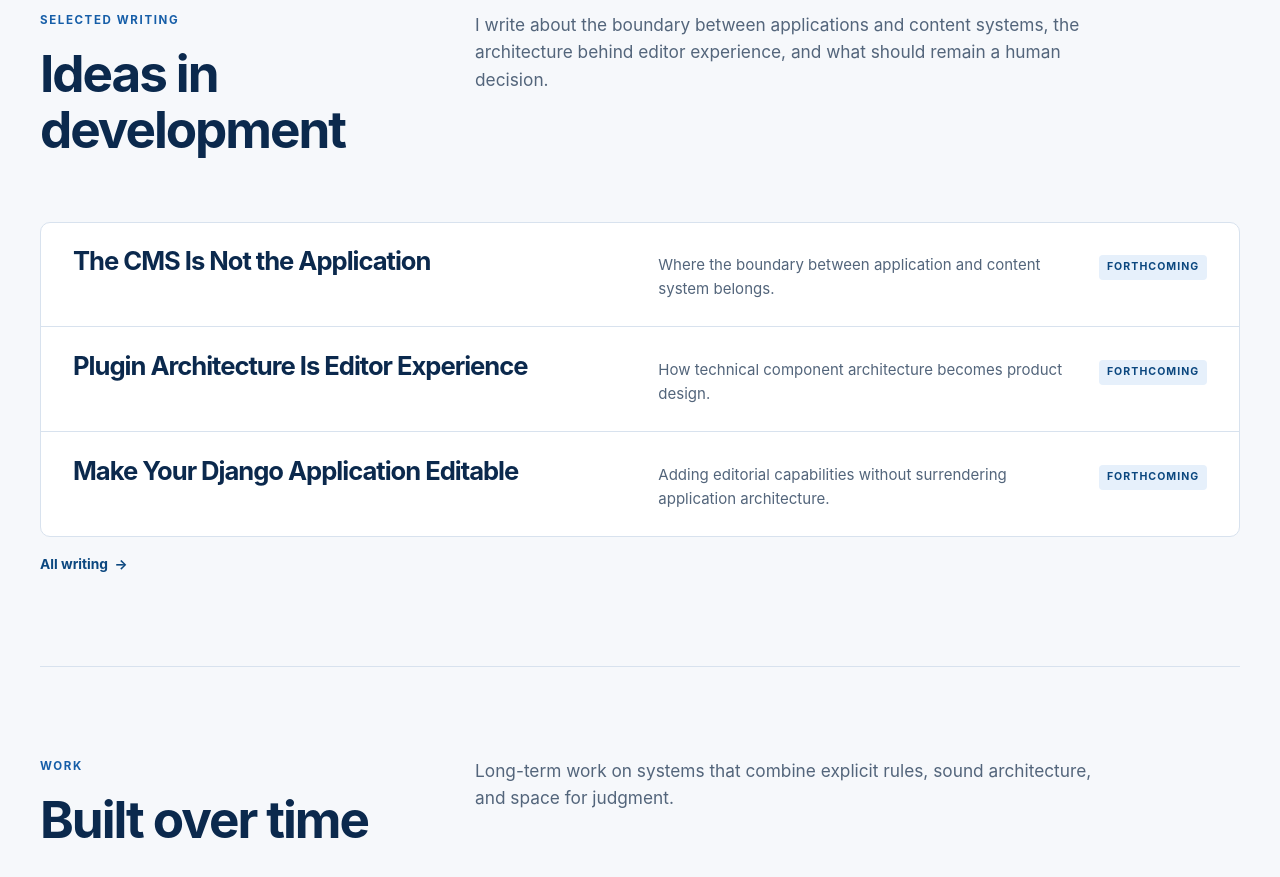
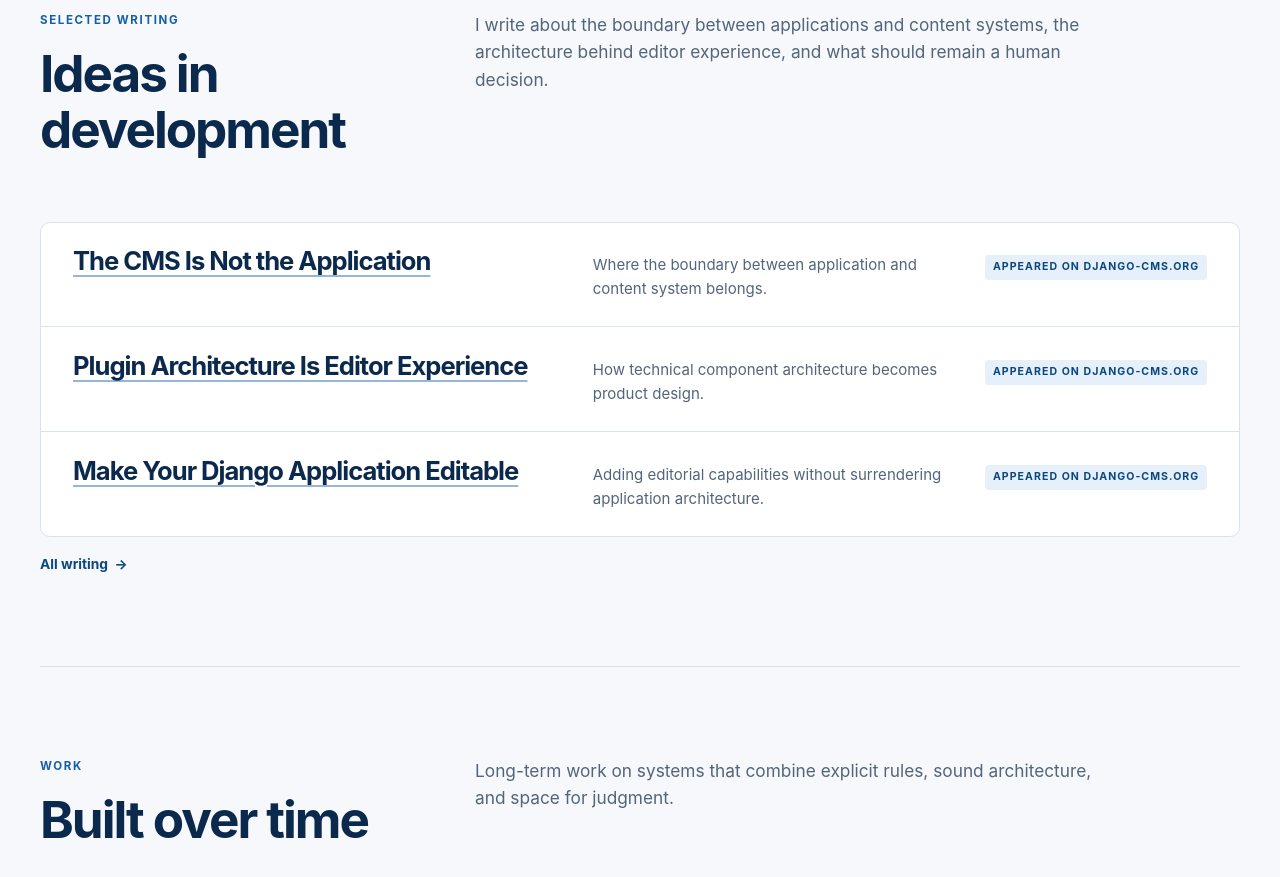
Before and after one commit to fsbraun/fsbraun.github.io, a Jekyll site: the page built from index.md, in a window 1280 px wide and 900 px high, scrolled down 1455 px. Shown: the top 877 px of the window. Built offline with Jekyll 4.4.1, drawn with Linux system fonts in a browser that asks for light colours.

Commit message:
update index

```diff
--- a/index.md
+++ b/index.md
@@ -40,19 +40,19 @@ description: Fabian Braun builds systems for making better decisions in systemat
   </div>
   <div class="writing-list">
     <article class="writing-item">
-      <h3>The CMS Is Not the Application</h3>
+      <h3><a href="https://www.django-cms.org/resources/blog/2026/08/24/the-cms-is-not-the-application/">The CMS Is Not the Application</a></h3>
       <p>Where the boundary between application and content system belongs.</p>
-      <span class="status">Forthcoming</span>
+      <span class="status">Appeared on django-cms.org</span>
     </article>
     <article class="writing-item">
-      <h3>Plugin Architecture Is Editor Experience</h3>
+      <h3><a href="https://www.django-cms.org/resources/blog/2026/09/07/plugin-architecture-is-editor-experience/">Plugin Architecture Is Editor Experience</a></h3>
       <p>How technical component architecture becomes product design.</p>
-      <span class="status">Forthcoming</span>
+      <span class="status">Appeared on django-cms.org</span>
     </article>
     <article class="writing-item">
-      <h3>Make Your Django Application Editable</h3>
+      <h3><a href="https://www.django-cms.org/resources/blog/2026/08/31/make-your-django-application-editable/">Make Your Django Application Editable</a></h3>
       <p>Adding editorial capabilities without surrendering application architecture.</p>
-      <span class="status">Forthcoming</span>
+      <span class="status">Appeared on django-cms.org</span>
     </article>
   </div>
   <a class="text-link" href="{{ '/writing/' | relative_url }}">All writing&nbsp; →</a>
```
